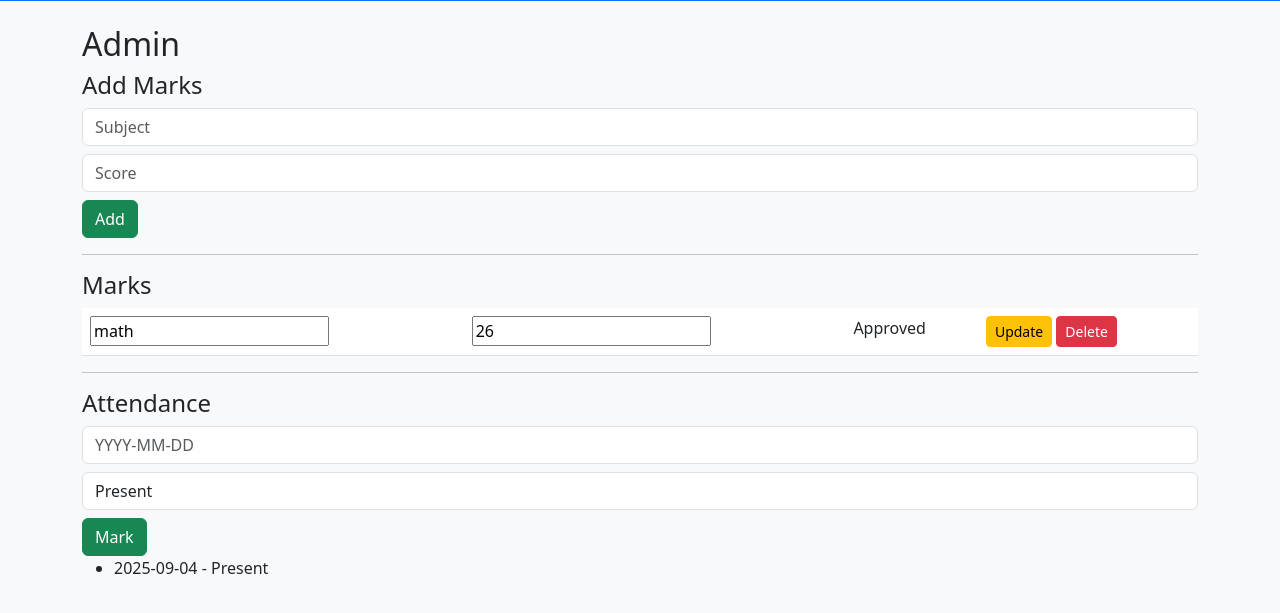
After one commit to ziva4/Smart-Student-Management-System, a Flask app: template templates/student_detail.html in a window 1280 px wide. The commit adds this page. Shown: the part 55-668 px from the top of the page. Run offline with Flask 3, Linux system fonts and the light colour scheme; the template is opened without the code that fills it: values that come from a table or form of the project are taken from there, others are empty.

Commit message:
RBAC works with attendance and marks

```diff
--- a/app.py
+++ b/app.py
@@ -12,91 +12,207 @@ db.init_app(app)
 login_manager = LoginManager(app)
 login_manager.login_view = 'login'
 
+
+# ---------------- LOGIN ---------------- #
+
 @login_manager.user_loader
 def load_user(user_id):
     return User.query.get(int(user_id))
 
+
+# ---------------- ROLE CHECK ---------------- #
+
 def role_required(roles):
     def decorator(f):
         @wraps(f)
-        def decorated_function(*args, **kwargs):
+        def wrapper(*args, **kwargs):
             if not current_user.is_authenticated or current_user.role not in roles:
-                flash("Unauthorized Access!")
+                flash("Unauthorized!")
                 return redirect(url_for('dashboard'))
             return f(*args, **kwargs)
-        return decorated_function
+        return wrapper
     return decorator
+
+
+# ---------------- AUTH ---------------- #
 
 @app.route('/login', methods=['GET', 'POST'])
 def login():
     if request.method == 'POST':
         user = User.query.filter_by(username=request.form['username']).first()
+
         if user and user.password == request.form['password']:
+
+            # 🔥 TEACHER APPROVAL CHECK
+            if user.role == "teacher" and not user.is_approved:
+                flash("Wait for admin approval")
+                return redirect(url_for('login'))
+
             login_user(user)
             return redirect(url_for('dashboard'))
-        flash("Invalid Username or Password")
+
+        flash("Invalid credentials")
+
     return render_template('login.html')
+
 
 @app.route('/register', methods=['GET', 'POST'])
 def register():
     if request.method == 'POST':
-        username = request.form.get('username')
-        if User.query.filter_by(username=username).first():
-            flash('Username already exists!')
-            return redirect(url_for('register'))
+
+        role = request.form.get('role')
 
         new_user = User(
-            username=username,
+            username=request.form.get('username'),
             password=request.form.get('password'),
             name=request.form.get('name'),
-            role=request.form.get('role')
+            role=role,
+            is_approved=False if role == "teacher" else True
         )
+
         db.session.add(new_user)
         db.session.commit()
-        flash('Account created! You can now login.')
+
+        flash("Registered! Wait for approval if teacher.")
         return redirect(url_for('login'))
+
     return render_template('register.html')
+
+
+# ---------------- DASHBOARD ---------------- #
 
 @app.route('/')
 @login_required
 def dashboard():
+
     if current_user.role == 'student':
-        marks = Marks.query.filter_by(student_id=current_user.id, status='Approved').all()
-        return render_template('student_dash.html', marks=marks)
+        marks = Marks.query.filter_by(
+            student_id=current_user.id,
+            status='Approved'
+        ).all()
+
+        attendance = Attendance.query.filter_by(student_id=current_user.id).all()
+
+        # 🔥 SMART ALERT
+        total = len(attendance)
+        present = len([a for a in attendance if a.status == "Present"])
+        percent = (present / total * 100) if total else 0
+
+        alert = None
+        if percent < 75:
+            alert = "Low Attendance Warning!"
+
+        return render_template('student_dash.html', marks=marks, attendance=attendance, percent=percent, alert=alert)
+
     elif current_user.role == 'teacher':
         students = User.query.filter_by(role='student').all()
         return render_template('teacher_dash.html', students=students)
+
     else:
-        pending = Marks.query.filter_by(status='Pending').all()
-        return render_template('admin_dash.html', pending=pending)
+        pending_marks = Marks.query.filter_by(status='Pending').all()
+        pending_teachers = User.query.filter_by(role='teacher', is_approved=False).all()
+
+        return render_template('admin_dash.html', pending_marks=pending_marks, pending_teachers=pending_teachers)
+
+
+# ---------------- TEACHER ---------------- #
+
+@app.route('/student/<int:sid>')
+@role_required(['teacher'])
+def student_detail(sid):
+    student = User.query.get(sid)
+    marks = Marks.query.filter_by(student_id=sid).all()
+    attendance = Attendance.query.filter_by(student_id=sid).all()
+    return render_template('student_detail.html', student=student, marks=marks, attendance=attendance)
+
 
 @app.route('/add_marks/<int:sid>', methods=['POST'])
 @role_required(['teacher'])
 def add_marks(sid):
-    new_mark = Marks(student_id=sid, subject=request.form['subject'], score=request.form['score'])
-    db.session.add(new_mark)
+    mark = Marks(
+        student_id=sid,
+        subject=request.form['subject'],
+        score=request.form['score'],
+        status="Pending"
+    )
+    db.session.add(mark)
     db.session.commit()
-    flash("Marks submitted for approval.")
-    return redirect(url_for('dashboard'))
+    return redirect(url_for('student_detail', sid=sid))
 
-@app.route('/approve/<int:mid>')
+
+@app.route('/edit_mark/<int:mid>', methods=['POST'])
+@role_required(['teacher'])
+def edit_mark(mid):
+    mark = Marks.query.get(mid)
+    mark.subject = request.form['subject']
+    mark.score = request.form['score']
+    mark.status = "Pending"
+    db.session.commit()
+    return redirect(url_for('student_detail', sid=mark.student_id))
+
+
+@app.route('/delete_mark/<int:mid>')
+@role_required(['teacher'])
+def delete_mark(mid):
+    mark = Marks.query.get(mid)
+    sid = mark.student_id
+    db.session.delete(mark)
+    db.session.commit()
+    return redirect(url_for('student_detail', sid=sid))
+
+
+# 📅 Attendance
+@app.route('/mark_attendance/<int:sid>', methods=['POST'])
+@role_required(['teacher'])
+def mark_attendance(sid):
+    record = Attendance(
+        student_id=sid,
+        date=request.form['date'],
+        status=request.form['status']
+    )
+    db.session.add(record)
+    db.session.commit()
+    return redirect(url_for('student_detail', sid=sid))
+
+
+# ---------------- ADMIN ---------------- #
+
+@app.route('/approve_mark/<int:mid>')
 @role_required(['admin'])
 def approve_mark(mid):
     mark = Marks.query.get(mid)
-    mark.status = 'Approved'
+    mark.status = "Approved"
     db.session.commit()
     return redirect(url_for('dashboard'))
+
+
+# 🔥 APPROVE TEACHER
+@app.route('/approve_teacher/<int:uid>')
+@role_required(['admin'])
+def approve_teacher(uid):
+    user = User.query.get(uid)
+    user.is_approved = True
+    db.session.commit()
+    return redirect(url_for('dashboard'))
+
+
+# ---------------- LOGOUT ---------------- #
 
 @app.route('/logout')
 def logout():
     logout_user()
     return redirect(url_for('login'))
 
+
+# ---------------- RUN ---------------- #
+
 if __name__ == '__main__':
     with app.app_context():
         db.create_all()
+
         if not User.query.filter_by(role='admin').first():
-            admin = User(username='admin', password='123', role='admin', name='System Admin')
+            admin = User(username='admin', password='123', role='admin', name='Admin', is_approved=True)
             db.session.add(admin)
             db.session.commit()
+
     app.run(debug=True)
--- /dev/null
+++ b/templates/student_detail.html
@@ -0,0 +1,50 @@
+{% extends 'layout.html' %}
+{% block content %}
+
+<h2>{{ student.name }}</h2>
+
+<h4>Add Marks</h4>
+<form method="POST" action="/add_marks/{{ student.id }}">
+    <input name="subject" placeholder="Subject" class="form-control mb-2">
+    <input name="score" placeholder="Score" class="form-control mb-2">
+    <button class="btn btn-success">Add</button>
+</form>
+
+<hr>
+
+<h4>Marks</h4>
+<table class="table">
+{% for m in marks %}
+<tr>
+<form method="POST" action="/edit_mark/{{ m.id }}">
+<td><input name="subject" value="{{ m.subject }}"></td>
+<td><input name="score" value="{{ m.score }}"></td>
+<td>{{ m.status }}</td>
+<td>
+<button class="btn btn-warning btn-sm">Update</button>
+<a href="/delete_mark/{{ m.id }}" class="btn btn-danger btn-sm">Delete</a>
+</td>
+</form>
+</tr>
+{% endfor %}
+</table>
+
+<hr>
+
+<h4>Attendance</h4>
+<form method="POST" action="/mark_attendance/{{ student.id }}">
+    <input name="date" placeholder="YYYY-MM-DD" class="form-control mb-2">
+    <select name="status" class="form-control mb-2">
+        <option>Present</option>
+        <option>Absent</option>
+    </select>
+    <button class="btn btn-success">Mark</button>
+</form>
+
+<ul>
+{% for a in attendance %}
+<li>{{ a.date }} - {{ a.status }}</li>
+{% endfor %}
+</ul>
+
+{% endblock %}
```
Also changed, not shown: models.py (+40 -4 lines), templates/admin_dash.html (+17 -14 lines), templates/student_dash.html (+14 -11 lines), templates/teacher_dash.html (+5 -14 lines), instance/smart_system.db.
